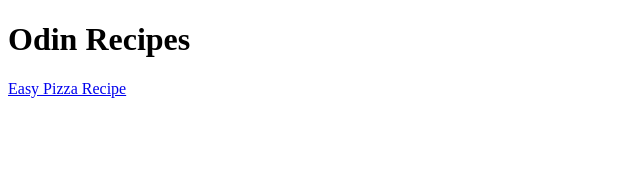
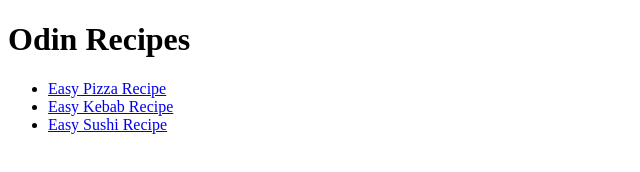
Before and after one commit to maksim-sm/odin-recipes, a plain HTML site: page index.html in a window 1280 px wide. Shown: the whole page, without its empty margins (0-640 px from the left). Drawn offline with Linux system fonts and the light colour scheme.

Commit message:
Add links on the main page

```diff
--- a/index.html
+++ b/index.html
@@ -6,6 +6,10 @@
     </head>
     <body>
         <h1>Odin Recipes</h1>
-        <a href="recipes/pizza.html">Easy Pizza Recipe</a>
+        <ul>
+            <li><a href="recipes/pizza.html">Easy Pizza Recipe</a></li>
+            <li><a href="recipes/kebab.html">Easy Kebab Recipe</a></li>
+            <li><a href="recipes/sushi.html">Easy Sushi Recipe</a></li>
+        </ul>
     </body>
 </html>
```
